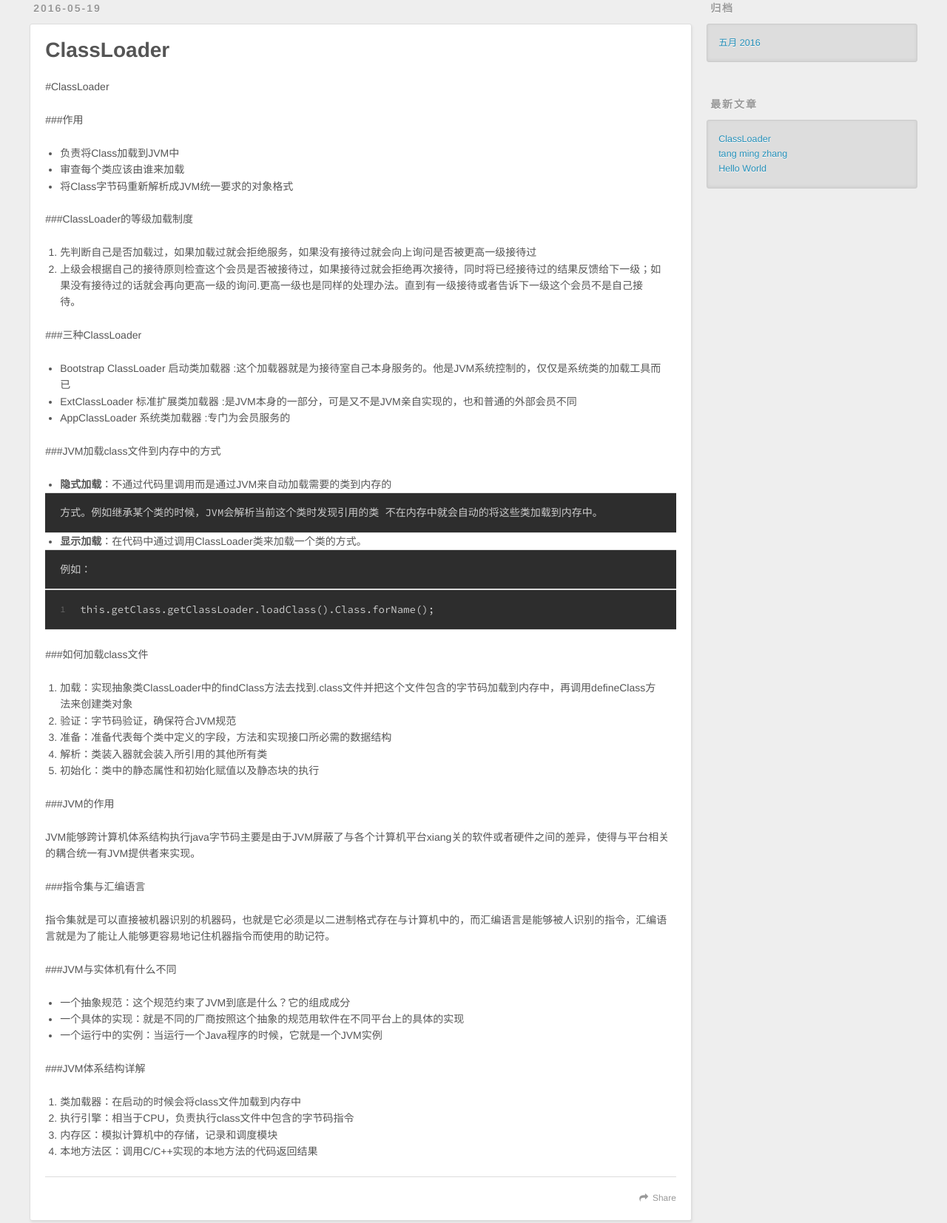
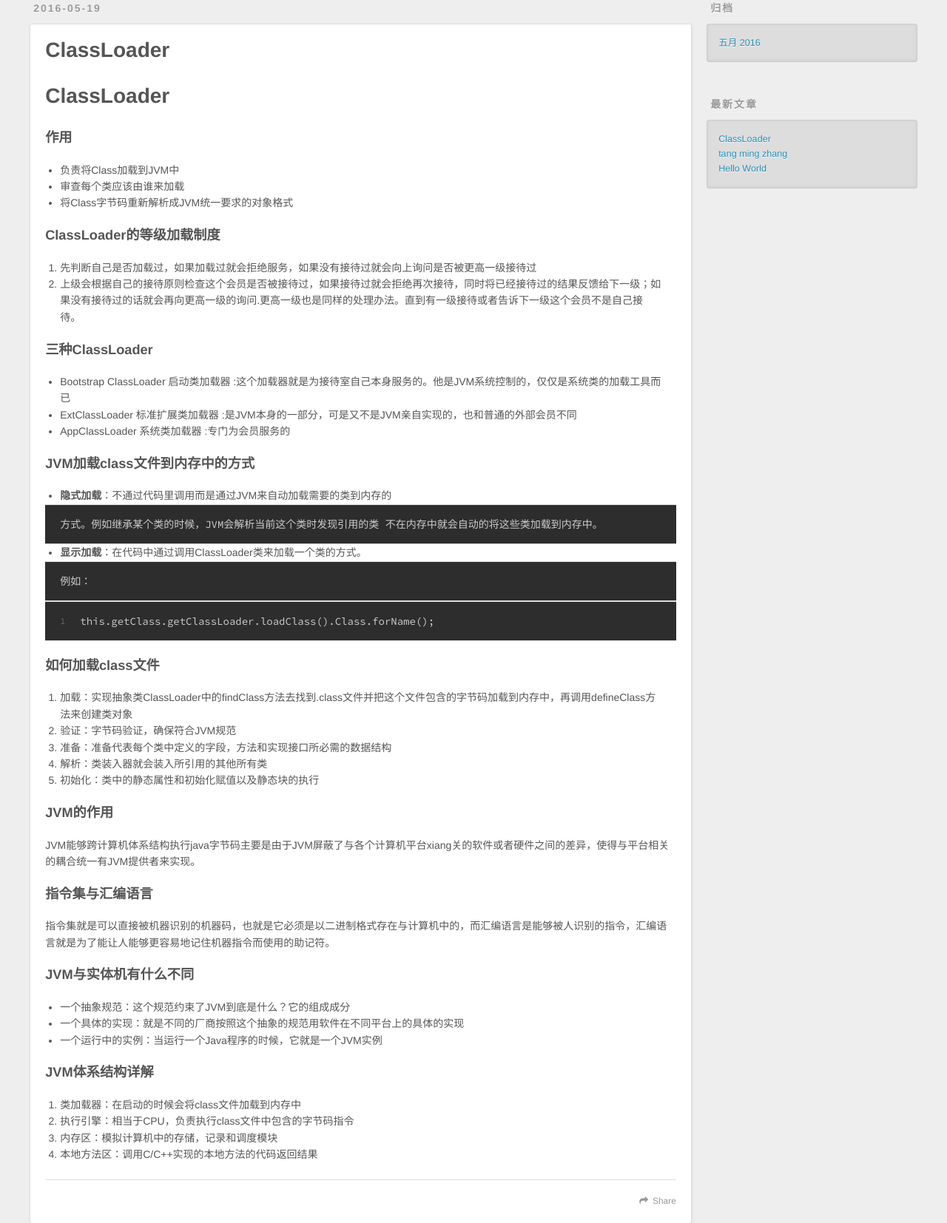
Before and after one commit to tmz123/tmz123.github.io, a plain HTML site: page index.html in a window 1280 px wide. Shown: the part 347-2001 px from the top of the page at 74% size. Drawn offline with nearby package versions, Linux system fonts and the light colour scheme.

Commit message:
Site updated: 2016-05-19 09:05:44

```diff
--- a/index.html
+++ b/index.html
@@ -90,52 +90,42 @@
 
     <div class="article-entry" itemprop="articleBody">
 
-        <p>#ClassLoader</p>
-<p>###作用</p>
-<ul>
+        <h1 id="ClassLoader"><a href="#ClassLoader" class="headerlink" title="ClassLoader"></a>ClassLoader</h1><h3 id="作用"><a href="#作用" class="headerlink" title="作用"></a>作用</h3><ul>
 <li>负责将Class加载到JVM中</li>
 <li>审查每个类应该由谁来加载</li>
 <li>将Class字节码重新解析成JVM统一要求的对象格式</li>
 </ul>
-<p>###ClassLoader的等级加载制度</p>
-<ol>
+<h3 id="ClassLoader的等级加载制度"><a href="#ClassLoader的等级加载制度" class="headerlink" title="ClassLoader的等级加载制度"></a>ClassLoader的等级加载制度</h3><ol>
 <li>先判断自己是否加载过，如果加载过就会拒绝服务，如果没有接待过就会向上询问是否被更高一级接待过</li>
 <li>上级会根据自己的接待原则检查这个会员是否被接待过，如果接待过就会拒绝再次接待，同时将已经接待过的结果反馈给下一级；如果没有接待过的话就会再向更高一级的询问.更高一级也是同样的处理办法。直到有一级接待或者告诉下一级这个会员不是自己接待。</li>
 </ol>
-<p>###三种ClassLoader</p>
-<ul>
+<h3 id="三种ClassLoader"><a href="#三种ClassLoader" class="headerlink" title="三种ClassLoader"></a>三种ClassLoader</h3><ul>
 <li>Bootstrap ClassLoader 启动类加载器 :这个加载器就是为接待室自己本身服务的。他是JVM系统控制的，仅仅是系统类的加载工具而已</li>
 <li>ExtClassLoader 标准扩展类加载器 :是JVM本身的一部分，可是又不是JVM亲自实现的，也和普通的外部会员不同</li>
 <li>AppClassLoader 系统类加载器 :专门为会员服务的</li>
 </ul>
-<p>###JVM加载class文件到内存中的方式</p>
-<ul>
+<h3 id="JVM加载class文件到内存中的方式"><a href="#JVM加载class文件到内存中的方式" class="headerlink" title="JVM加载class文件到内存中的方式"></a>JVM加载class文件到内存中的方式</h3><ul>
 <li><strong>隐式加载</strong>：不通过代码里调用而是通过JVM来自动加载需要的类到内存的<pre><code>方式。例如继承某个类的时候，JVM会解析当前这个类时发现引用的类 不在内存中就会自动的将这些类加载到内存中。
 </code></pre></li>
 <li><strong>显示加载</strong>：在代码中通过调用ClassLoader类来加载一个类的方式。<pre><code>例如：
 </code></pre><figure class="highlight plain"><table><tr><td class="gutter"><pre><span class="line">1</span><br></pre></td><td class="code"><pre><span class="line">this.getClass.getClassLoader.loadClass().Class.forName();</span><br></pre></td></tr></table></figure>
 </li>
 </ul>
-<p>###如何加载class文件</p>
-<ol>
+<h3 id="如何加载class文件"><a href="#如何加载class文件" class="headerlink" title="如何加载class文件"></a>如何加载class文件</h3><ol>
 <li>加载：实现抽象类ClassLoader中的findClass方法去找到.class文件并把这个文件包含的字节码加载到内存中，再调用defineClass方法来创建类对象</li>
 <li>验证：字节码验证，确保符合JVM规范</li>
 <li>准备：准备代表每个类中定义的字段，方法和实现接口所必需的数据结构</li>
 <li>解析：类装入器就会装入所引用的其他所有类</li>
 <li>初始化：类中的静态属性和初始化赋值以及静态块的执行</li>
 </ol>
-<p>###JVM的作用</p>
-<p>JVM能够跨计算机体系结构执行java字节码主要是由于JVM屏蔽了与各个计算机平台xiang关的软件或者硬件之间的差异，使得与平台相关的耦合统一有JVM提供者来实现。</p>
-<p>###指令集与汇编语言</p>
-<p>指令集就是可以直接被机器识别的机器码，也就是它必须是以二进制格式存在与计算机中的，而汇编语言是能够被人识别的指令，汇编语言就是为了能让人能够更容易地记住机器指令而使用的助记符。</p>
-<p>###JVM与实体机有什么不同</p>
-<ul>
+<h3 id="JVM的作用"><a href="#JVM的作用" class="headerlink" title="JVM的作用"></a>JVM的作用</h3><p>JVM能够跨计算机体系结构执行java字节码主要是由于JVM屏蔽了与各个计算机平台xiang关的软件或者硬件之间的差异，使得与平台相关的耦合统一有JVM提供者来实现。</p>
+<h3 id="指令集与汇编语言"><a href="#指令集与汇编语言" class="headerlink" title="指令集与汇编语言"></a>指令集与汇编语言</h3><p>指令集就是可以直接被机器识别的机器码，也就是它必须是以二进制格式存在与计算机中的，而汇编语言是能够被人识别的指令，汇编语言就是为了能让人能够更容易地记住机器指令而使用的助记符。</p>
+<h3 id="JVM与实体机有什么不同"><a href="#JVM与实体机有什么不同" class="headerlink" title="JVM与实体机有什么不同"></a>JVM与实体机有什么不同</h3><ul>
 <li>一个抽象规范：这个规范约束了JVM到底是什么？它的组成成分</li>
 <li>一个具体的实现：就是不同的厂商按照这个抽象的规范用软件在不同平台上的具体的实现</li>
 <li>一个运行中的实例：当运行一个Java程序的时候，它就是一个JVM实例</li>
 </ul>
-<p>###JVM体系结构详解</p>
-<ol>
+<h3 id="JVM体系结构详解"><a href="#JVM体系结构详解" class="headerlink" title="JVM体系结构详解"></a>JVM体系结构详解</h3><ol>
 <li>类加载器：在启动的时候会将class文件加载到内存中</li>
 <li>执行引擎：相当于CPU，负责执行class文件中包含的字节码指令</li>
 <li>内存区：模拟计算机中的存储，记录和调度模块</li>
```
Also changed, not shown: 2016/05/19/ClassLoader/index.html (+19 -38 lines).
